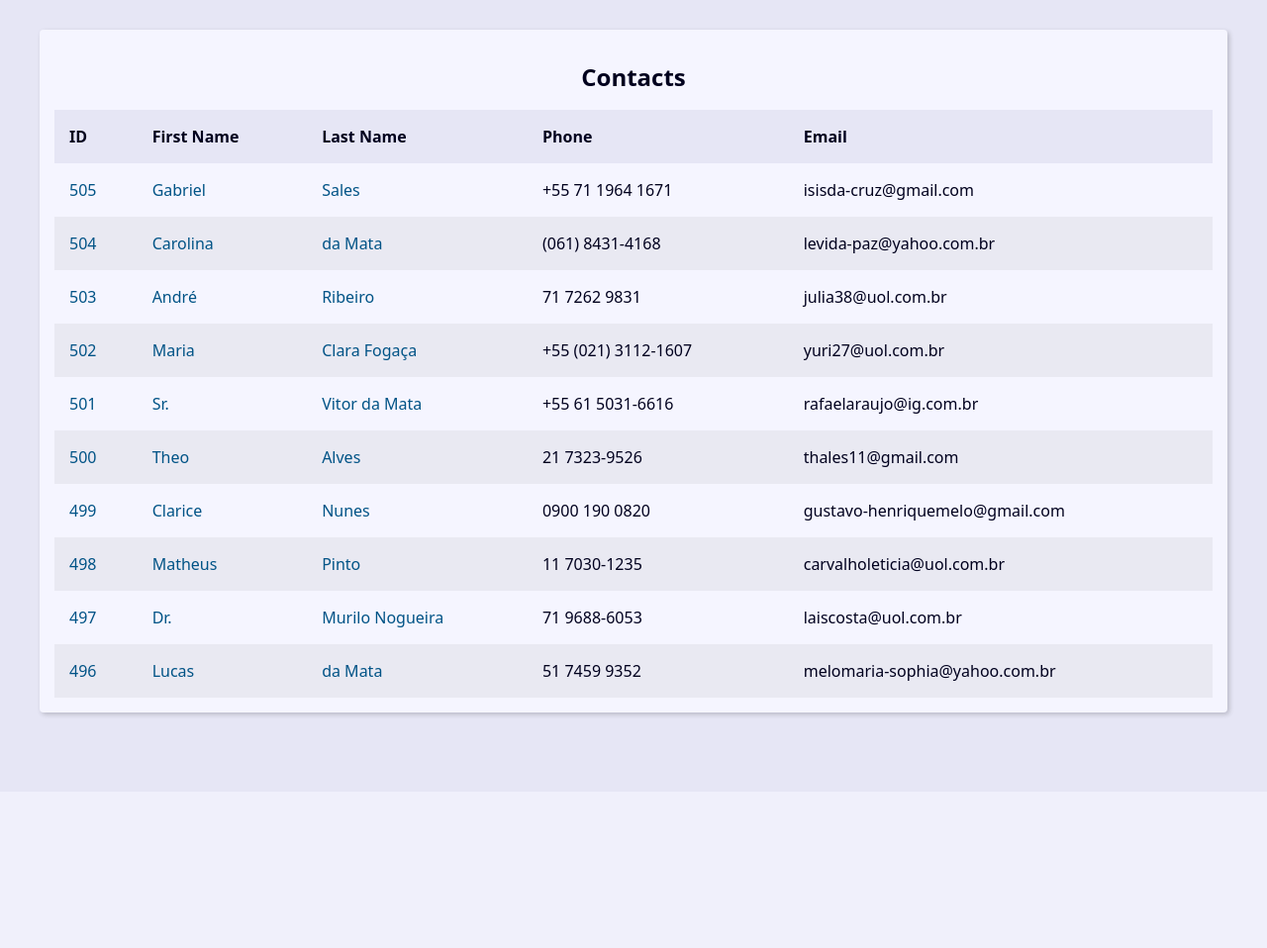
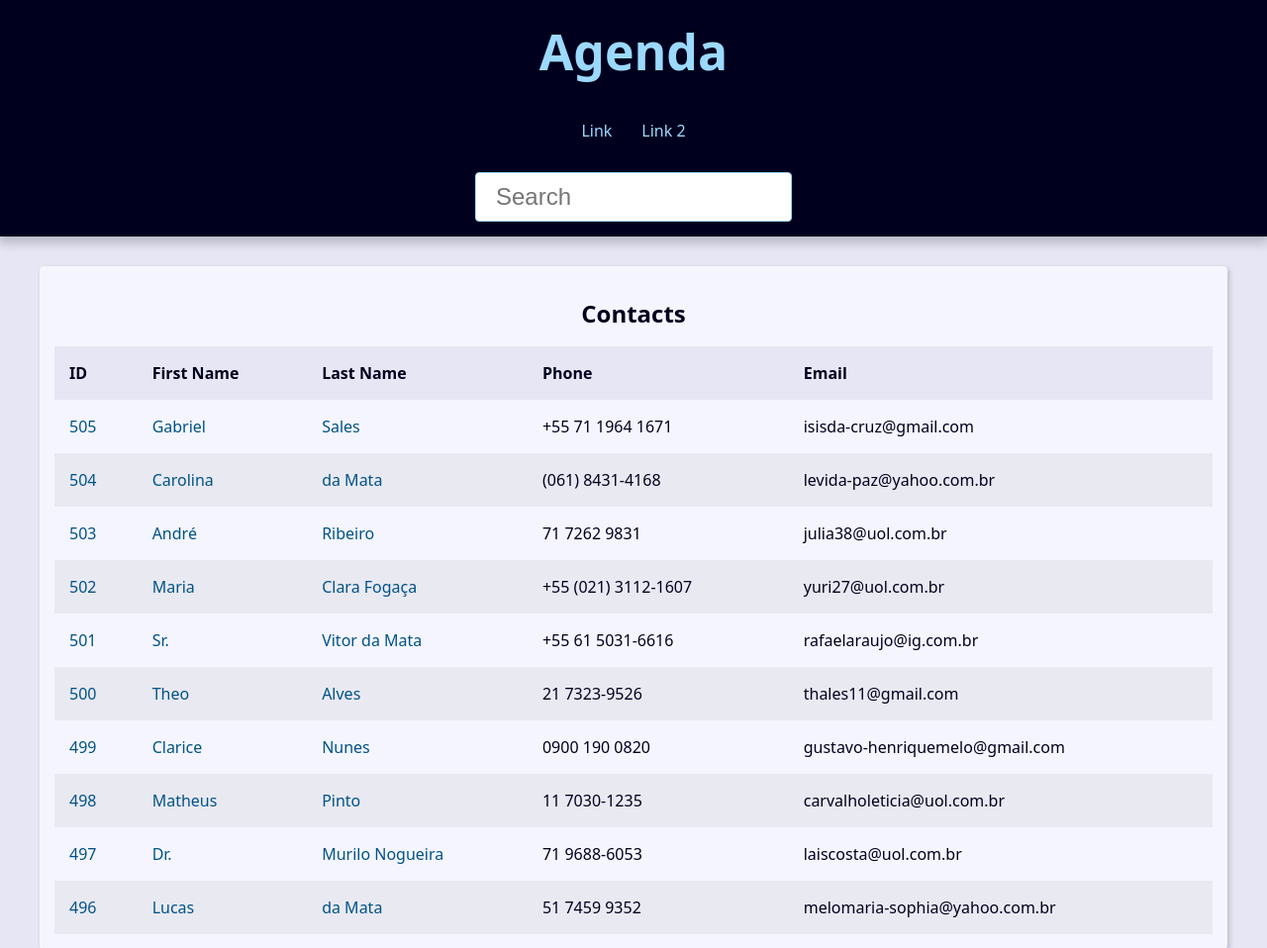
Before and after one commit to caiolobo/Agenda, a Django app: page / in a window 1280 px wide. Shown: the top 958 px of the page at 99% size. Before the commit the page ends 726 px from the top, so only its background shows below. Run offline with Django 5.2, Linux system fonts and the light colour scheme; data comes from the database, SQL or seed files in the repository.

Commit message:
Criação de templates parciais, inserindo campo de busca com filtros e atualizando templates

```diff
--- a/base_templates/global/base.html
+++ b/base_templates/global/base.html
@@ -1,13 +1,12 @@
-{% load static %}<!DOCTYPE html>
-<html lang="en">
+<!DOCTYPE html>
+<html lang="pt-br">
 <head>
-  <meta charset="UTF-8">
-  <meta http-equiv="X-UA-Compatible" content="IE=edge">
-  <meta name="viewport" content="width=device-width, initial-scale=1.0">
-  <title>Document</title>
-  <link rel="stylesheet" href="{% static 'global/css/style.css' %}">
+  {% include "global/partials/_head.html" %}
 </head>
 <body>
+<!-- HEADER DO PROJETO -->
+ {% include "global/partials/_header.html" %}
+
   <main class="content">
     {% block content %}
 
--- /dev/null
+++ b/base_templates/global/partials/_head.html
@@ -0,0 +1,6 @@
+{% load static %}
+<meta charset="UTF-8">
+  <meta http-equiv="X-UA-Compatible" content="IE=edge">
+  <meta name="viewport" content="width=device-width, initial-scale=1.0">
+  <title>{{ site_title }} Agenda</title>
+  <link rel="stylesheet" href="{% static 'global/css/style.css' %}">
--- /dev/null
+++ b/base_templates/global/partials/_header.html
@@ -0,0 +1,32 @@
+<header class="header">
+    <h1 class="header-heading">
+      <a href="{% url 'contact:index' %}" class="header-link">
+        Agenda
+      </a>
+    </h1>
+    <nav class="menu">
+      <ul class="menu-list">
+        <li class="menu-item">
+          <a href="" class="menu-link">
+            Link
+          </a>
+        </li>
+        <li class="menu-item">
+          <a href="" class="menu-link">
+            Link 2
+          </a>
+        </li>
+      </ul>
+    </nav>
+
+    <div class="search">
+      <form action="{% url "contact:search" %}" method="GET">
+        <input type="text" class="search-input"
+        placeholder="Search"
+        id="search"
+        name="q"
+        value="{{request.GET.q.strip}}">
+      </form>
+    </div>
+
+  </header>
--- a/contact/templates/contact/index.html
+++ b/contact/templates/contact/index.html
@@ -1,6 +1,7 @@
 {% extends "global/base.html" %}
 
 {% block content %}
+{% if contacts %}
 <div class="resposive-table">
     <table class="contacts-table">
         <caption class="table-caption">
@@ -17,7 +18,7 @@
                 {% for contact in contacts %}
                     <tr class="table-row">
                         <td class="table-cel">
-                        <a class="table-link" href="#">
+                        <a class="table-link" href="{% url "contact:contact" contact.id %}">
                         {{contact.id}}
 
                         </td>
@@ -47,4 +48,13 @@
 
     </table>
 </div>
+{% else %}
+<div class="single-contact">
+    <h1 class="sigle-contact-name">
+        Nenhum contato encontrado.
+    </h1>
+
+</div>
+
+{% endif %}
 {% endblock content %}
--- a/contact/urls.py
+++ b/contact/urls.py
@@ -5,5 +5,8 @@ from contact import views
 app_name = 'contact'
 
 urlpatterns = [
+    path('<int:contact_id>/',views.contact, name='contact'),
+    path('search/',views.search, name='search'),
     path('',views.index, name='index'),
+
 ]
--- a/contact/views/contact_views.py
+++ b/contact/views/contact_views.py
@@ -1,4 +1,6 @@
-from django.shortcuts import render
+from django.shortcuts import render, get_object_or_404, redirect
+from django.http import Http404
+from django.db.models import Q
 from contact.models import Contact
 
 
@@ -8,6 +10,7 @@ def index(request):
 
     context = {
         'contacts': contacts,
+        'site_title': 'Contatos -'
     }
 
     return render(
@@ -15,3 +18,48 @@ def index(request):
         'contact/index.html',
         context
     )
+
+def search(request):
+    search_value = request.GET.get('q', '').strip()
+
+    if search_value == '':
+        return redirect('contact:index')
+
+
+    contacts = Contact.objects.filter(show=True)\
+        .filter(
+            Q(first_name__icontains=search_value) |
+            Q(last_name__icontains=search_value) |
+            Q(phone__icontains=search_value) |
+            Q(email__icontains=search_value)
+            )\
+        .order_by('-id')
+
+    context = {
+        'contacts': contacts,
+        'site_title': 'Search -'
+    }
+
+    return render(
+        request,
+        'contact/index.html',
+        context
+    )
+
+
+def contact(request, contact_id):
+    # single_contact = Contact.objects.filter(pk=contact_id).first()
+    single_contact = get_object_or_404(Contact, pk=contact_id, show=True)
+    site_title = f'{single_contact.first_name} {single_contact.last_name} -'
+
+    context = {
+        'contact': single_contact,
+        'site_title': site_title
+
+    }
+
+    return render(
+        request,
+        'contact/contact.html',
+        context
+    )
```
Also changed, not shown: contact/templates/contact/contact.html (added, +16 -0 lines).
